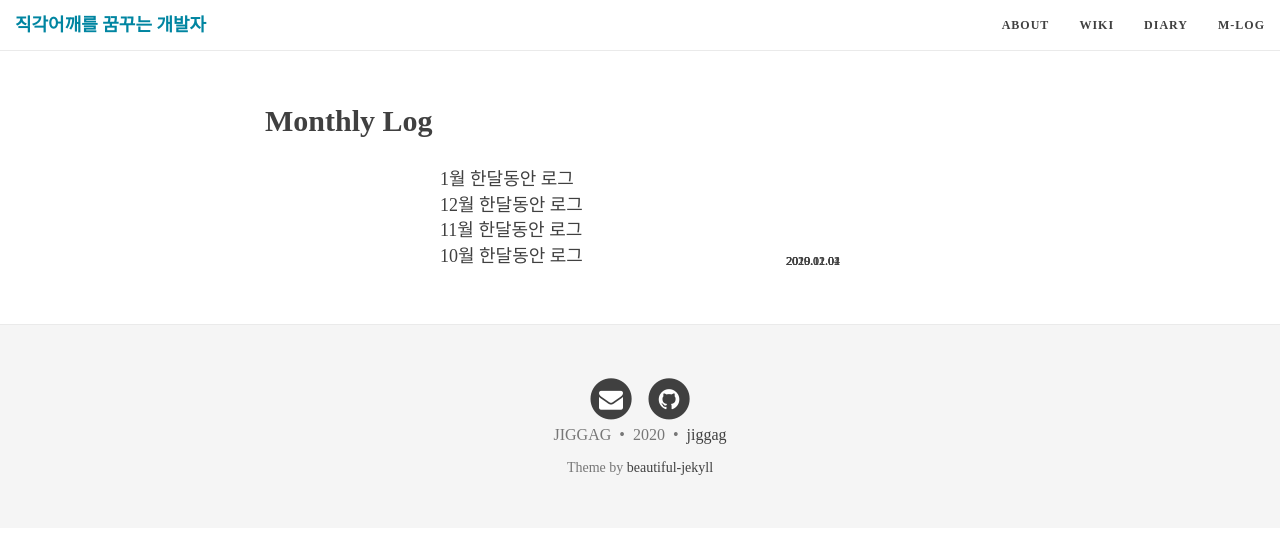
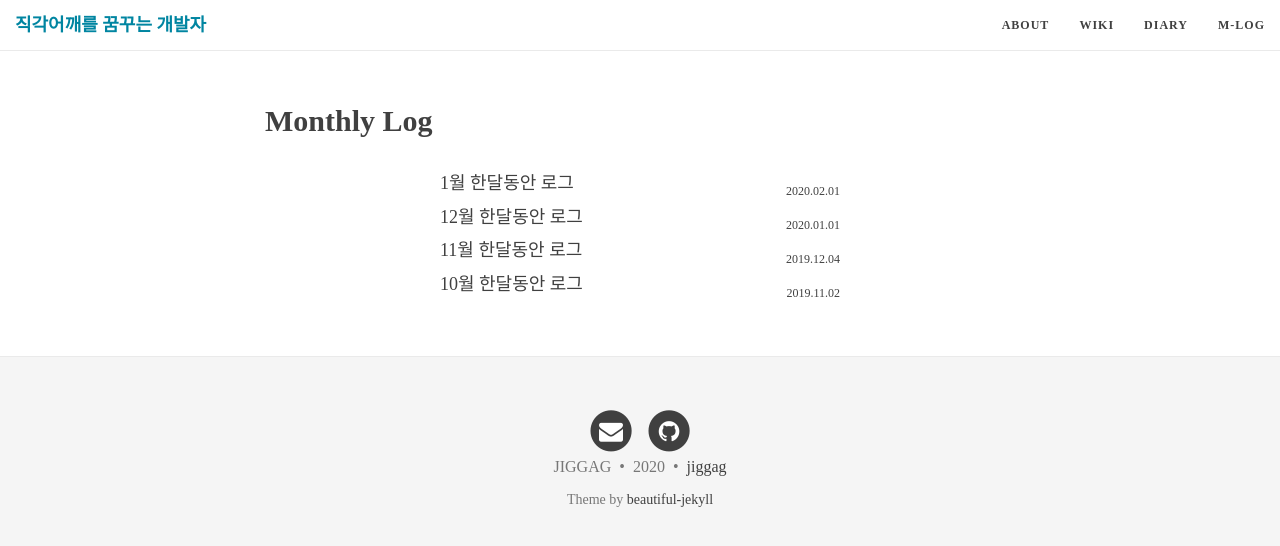
Before and after one commit to jiggag/jiggag.github.io, a Jekyll site: the page built from mlog.html, in a window 1280 px wide. Shown: the top 546 px of the page. Built offline with Jekyll 4.4.1, drawn with Linux system fonts in a browser that asks for light colours; nearby versions of some CDN libraries.

Commit message:
mlog css 수정

```diff
--- a/css/main.css
+++ b/css/main.css
@@ -824,8 +824,11 @@ td.gutter {
 #logs {
   max-width: 400px;
   width: 60%;
+  margin: 4px auto;
+}
+#logs .log {
   position: relative;
-  margin: 4px auto;
+  padding: 4px 0;
 }
 #logs .log a { color: #404040; }
 #logs .log time { color: #404040;position: absolute;right: 0;bottom: 0;font-size: 12px; }
```
Also changed, not shown: _posts/2020-01/2020-01-01-12월-한달동안.md (+1 -0 lines), _posts/2020-02/2020-02-01-1월-한달동안.md (+0 -4 lines).
